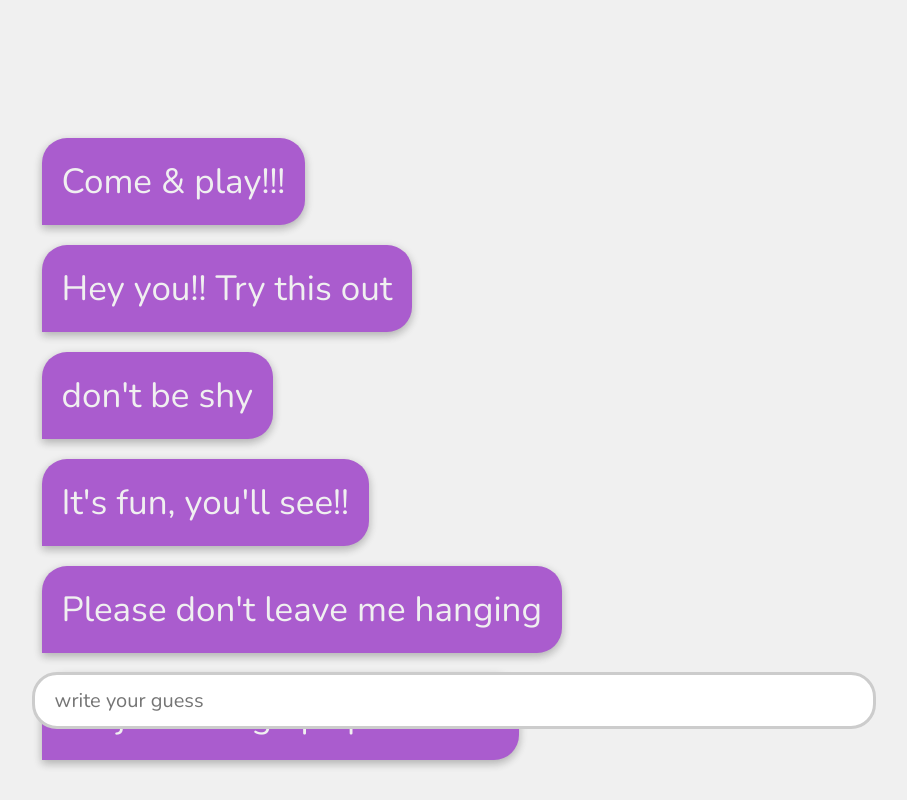
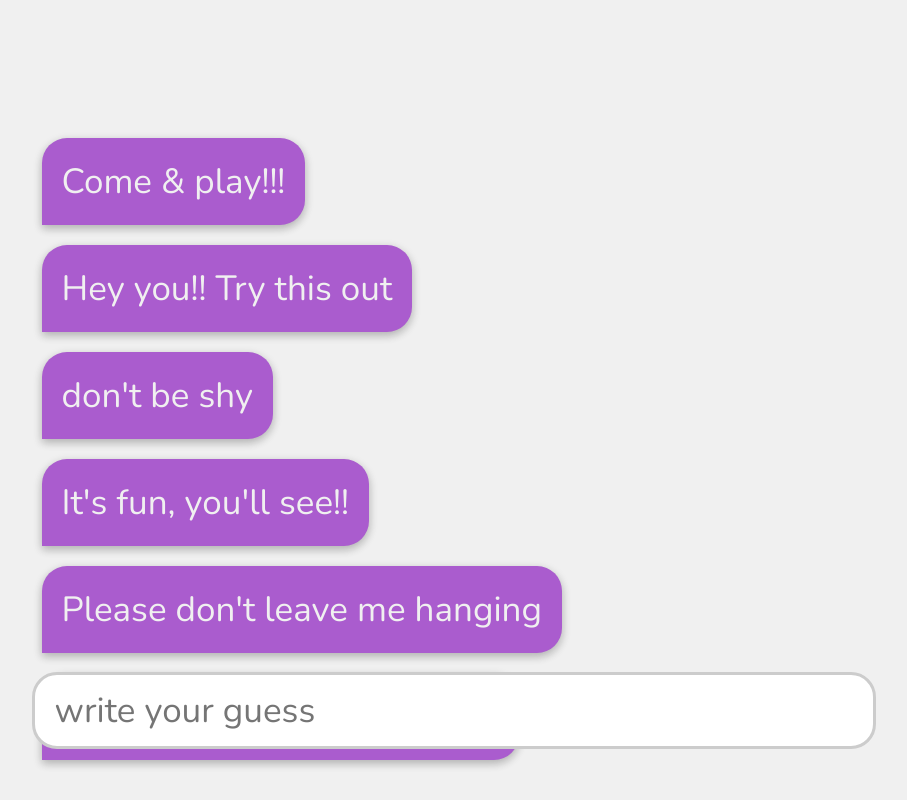
Before and after one commit to grauPuche/nodeApps, a website: page two.grrrau.co/public/indexSender.html in a window 1280 px wide. Shown: the whole page, without its empty margins (186-1093 px from the left). Drawn offline with nearby package versions, Linux system fonts and the light colour scheme; no server answers.

Commit message:
style & title

```diff
--- a/two.grrrau.co/public/assets/style.css
+++ b/two.grrrau.co/public/assets/style.css
@@ -92,7 +92,7 @@ input[type=text] {
 	/* transition: 0.5s; */
 	outline: none;
 	border-radius: 25px;
-	font-size: 20px;
+	font-size: 35px;
 	font-family: 'Nunito', sans-serif;
 }
 
```
Also changed, not shown: two.grrrau.co/public/indexMirror.html (+1 -1 lines).
